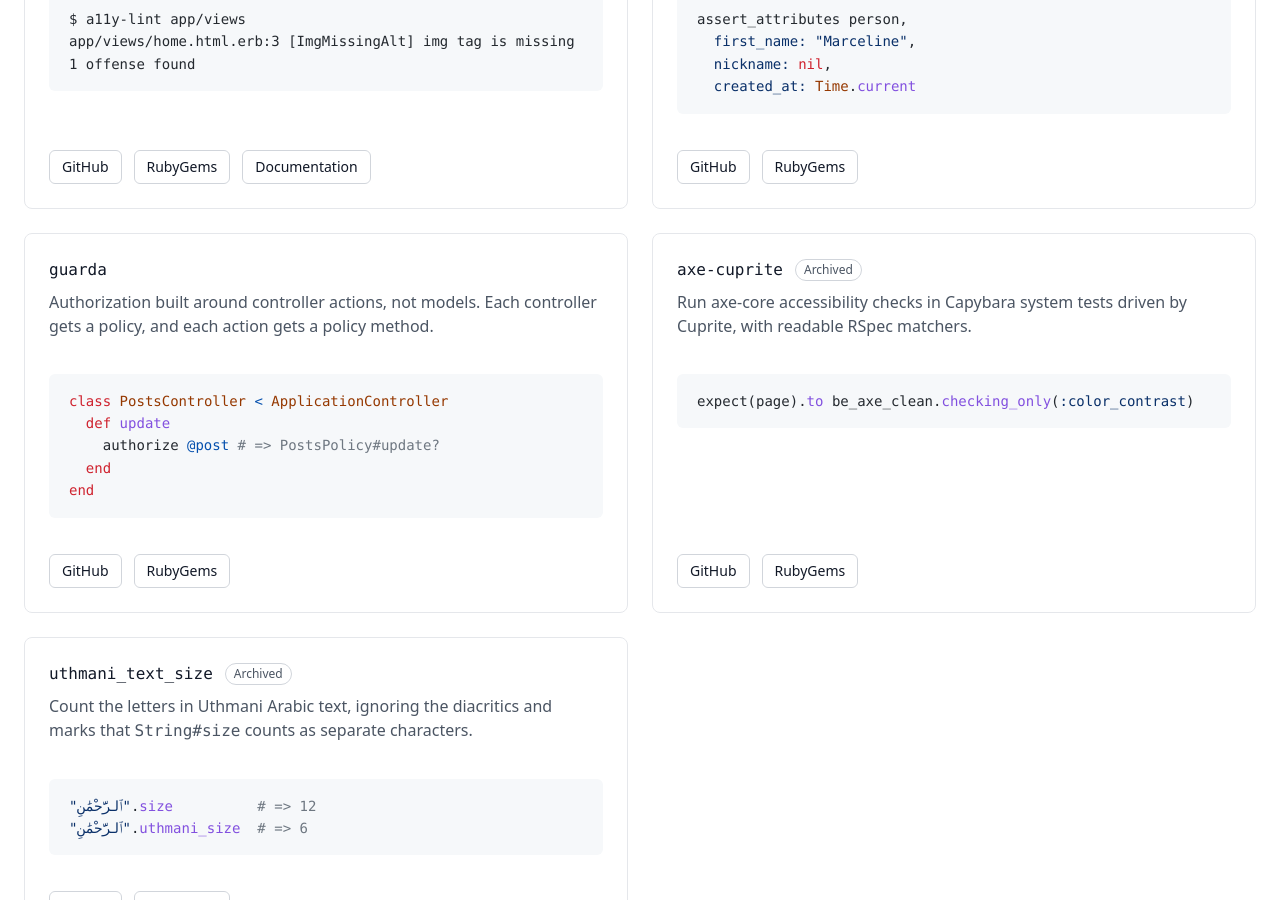
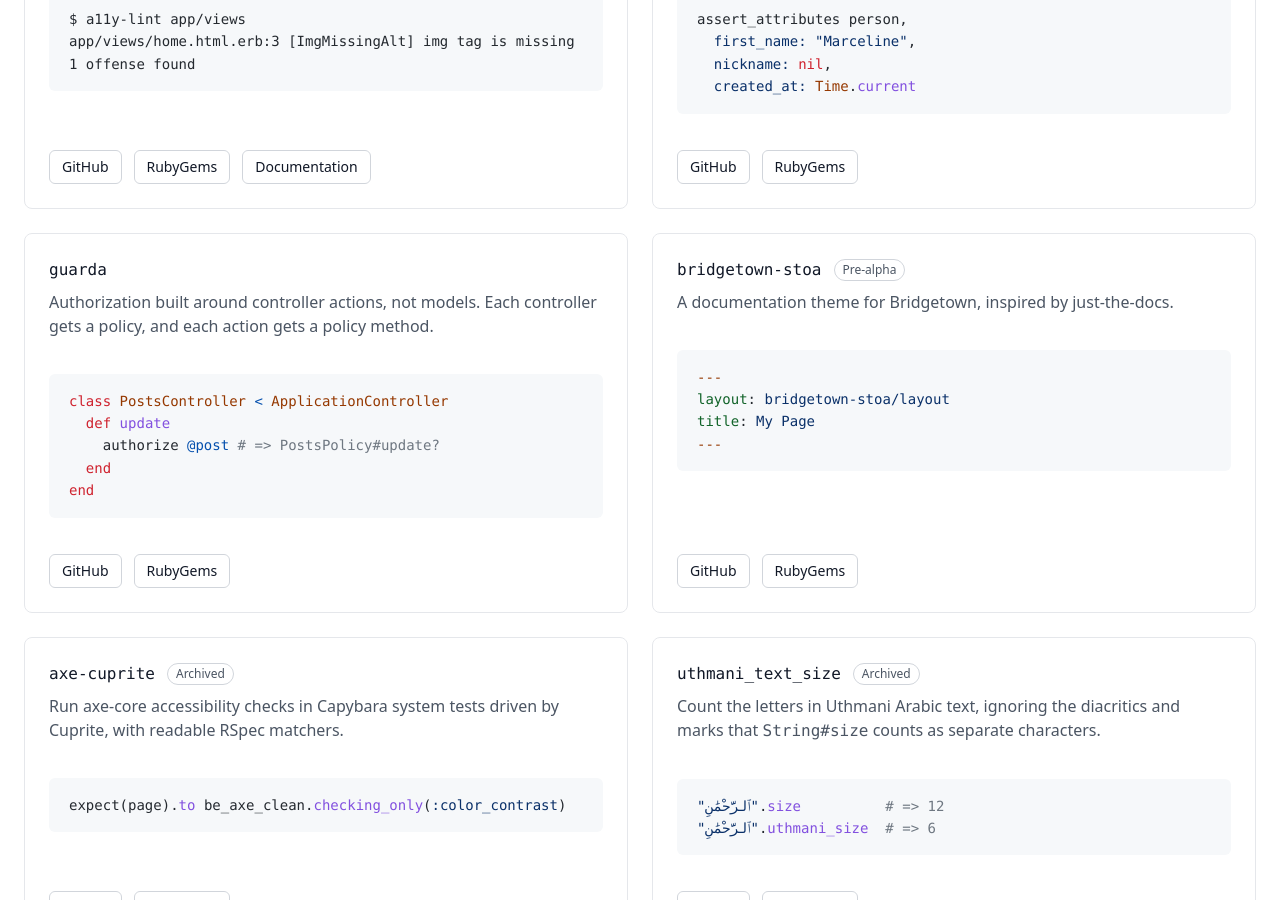
Before and after one commit to Guided-Rails/guided-rails.github.io, a Jekyll site: the page built from index.markdown, in a window 1280 px wide and 900 px high, scrolled down 841 px. Built offline with Jekyll 4.4.1, drawn with Linux system fonts in a browser that asks for light colours; nearby versions of some CDN libraries; comment, search, counter and statistics services are not loaded.

Commit message:
Add bridgetown-stoa gem to Gems section (#23)

```diff
--- a/_layouts/landing.html
+++ b/_layouts/landing.html
@@ -84,6 +84,27 @@
     </div>
     <div class="flex min-w-0 flex-col rounded-lg border border-gray-200 p-6">
       <div class="flex items-center gap-3">
+        <h3 class="font-mono text-base font-medium">bridgetown-stoa</h3>
+        <span class="rounded-full border border-gray-300 px-2 py-0.5 text-xs text-gray-600">Pre-alpha</span>
+      </div>
+      <p class="mt-2 text-gray-600">
+        A documentation theme for Bridgetown, inspired by just-the-docs.
+      </p>
+      <div class="prose prose-sm mt-4 max-w-none">
+{% highlight yaml %}
+---
+layout: bridgetown-stoa/layout
+title: My Page
+---
+{% endhighlight %}
+      </div>
+      <div class="mt-auto flex flex-wrap gap-3 pt-4 text-sm">
+        <a href="https://github.com/Guided-Rails/bridgetown-stoa" class="rounded-md border border-gray-300 px-3 py-1.5 hover:border-gray-900 hover:text-gray-900">GitHub</a>
+        <a href="https://rubygems.org/gems/bridgetown-stoa" class="rounded-md border border-gray-300 px-3 py-1.5 hover:border-gray-900 hover:text-gray-900">RubyGems</a>
+      </div>
+    </div>
+    <div class="flex min-w-0 flex-col rounded-lg border border-gray-200 p-6">
+      <div class="flex items-center gap-3">
         <h3 class="font-mono text-base font-medium">axe-cuprite</h3>
         <span class="rounded-full border border-gray-300 px-2 py-0.5 text-xs text-gray-600">Archived</span>
       </div>
```
